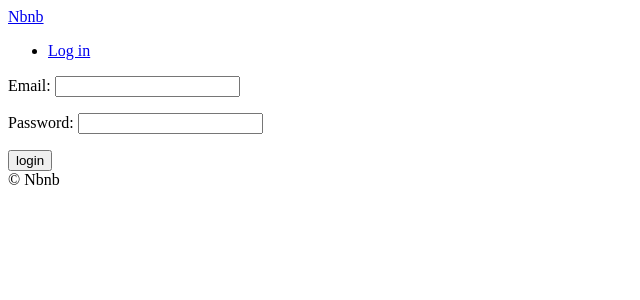
After one commit to SeojinSeojin/airBNB, a Django app: page /users/login in a window 1280 px wide. The commit adds this page. Shown: the top 300 px of the page, without its empty margins (0-640 px from the left). Run offline with Django 3.2, Linux system fonts and the light colour scheme.

Commit message:
~#14.4 login logout FBV

```diff
--- a/config/urls.py
+++ b/config/urls.py
@@ -21,6 +21,7 @@ from django.conf.urls.static import static
 urlpatterns = [
     path("", include("core.urls", namespace="core")),
     path("rooms/", include("rooms.urls", namespace="rooms")),
+    path("users/", include("users.urls", namespace="users")),
     path('admin/', admin.site.urls),
 ]
 
--- a/templates/partials/nav.html
+++ b/templates/partials/nav.html
@@ -1,5 +1,9 @@
 
-    <a href="{ % url 'core:home' % } ">Nbnb</a>
+    <a href="{% url 'core:home' %} ">Nbnb</a>
     <ul>
-        <li><a href="#">Login</a></li>
+        {% if user.is_authenticated %}
+        <li><a href="{% url 'users:login' %}">Log out</a></li>
+        {% else %}
+        <li><a href="{% url 'users:login' %}">Log in</a></li>
+        {% endif %}
     </ul>
--- /dev/null
+++ b/templates/users/login.html
@@ -0,0 +1,18 @@
+{% extends "base.html" %}
+
+{% block page_title %}
+    Log In
+{% endblock page_title %}
+
+{% block search-bar %}
+{% endblock search-bar %}
+
+{% block content %}
+
+    <form method="POST" action="{% url 'users:login' %}">
+        {% csrf_token %}
+        {{form.as_p}}
+        <button>login</button>
+    </form>
+
+{% endblock content %}
--- /dev/null
+++ b/users/forms.py
@@ -0,0 +1,21 @@
+from django import forms
+from . import models
+
+
+class LoginForm(forms.Form):
+
+    email = forms.EmailField()
+    password = forms.CharField(widget=forms.PasswordInput)
+
+    def clean(self):
+        email = self.cleaned_data.get("email")
+        password = self.cleaned_data.get("password")
+        try:
+            user = models.User.objects.get(email=email)
+            if user.check_password(password):
+                return self.cleaned_data
+            else:
+                self.add_error(
+                    "password", forms.ValidationError("Password is wrong"))
+        except models.User.DoesnotExist:
+            raise forms.ValidationError("User does not exist")
--- /dev/null
+++ b/users/urls.py
@@ -0,0 +1,9 @@
+from django.urls import path
+from . import views
+
+app_name = "users"
+
+urlpatterns = [
+    path("login", views.LoginView.as_view(), name="login"),
+    path("logout", views.log_out, name="logout"),
+]
--- a/users/views.py
+++ b/users/views.py
@@ -1,3 +1,27 @@
-from django.shortcuts import render
+from django.views import View
+from django.shortcuts import render, redirect, reverse
+from django.contrib.auth import authenticate, login, logout
+from . import forms
+# Create your views here.
 
-# Create your views here.
+
+class LoginView(View):
+    def get(self, request):
+        form = forms.LoginForm
+        return render(request, "users/login.html", {"form": form})
+
+    def post(self, request):
+        form = forms.LoginForm(request.POST)
+        if form.is_valid():
+            email = form.cleaned_data.get("email")
+            password = form.cleaned_data.get("password")
+            user = authenticate(request, username=email, password=password)
+            if user is not None:
+                login(request, user)
+                return redirect(reverse("core:home"))
+        return render(request, "users/login.html", {"form": form})
+
+
+def log_out(request):
+    logout(request)
+    return redirect(reverse("core:home"))
```
